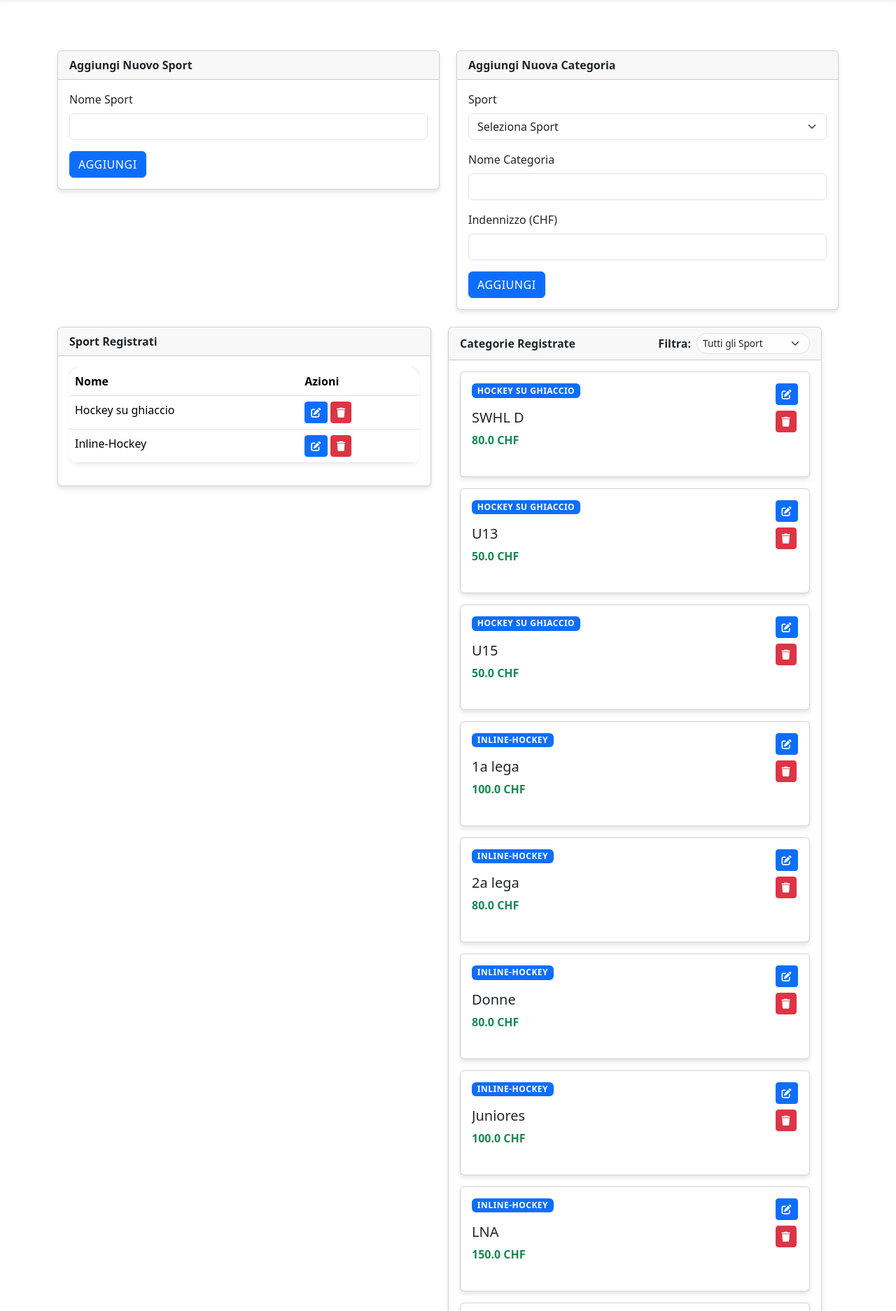
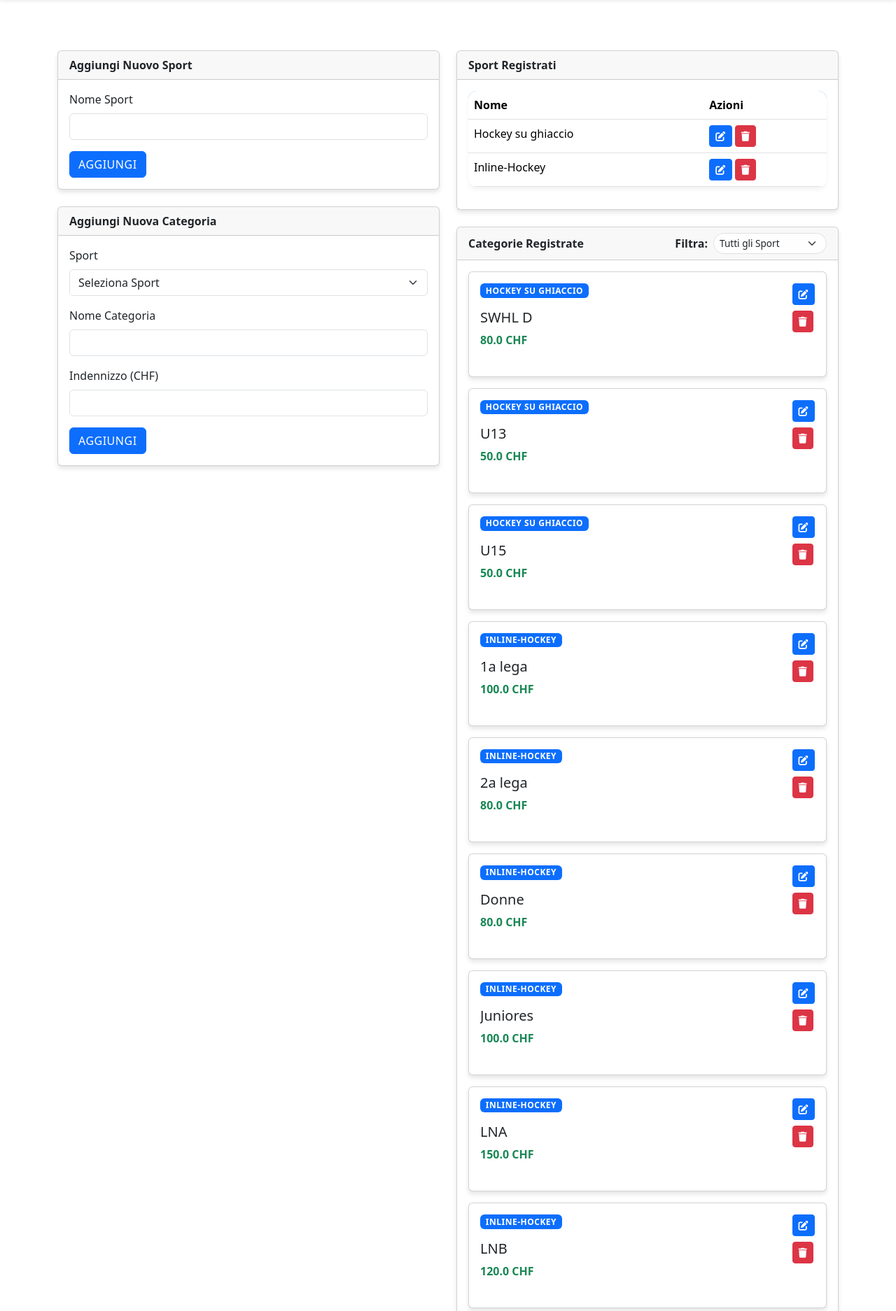
Before and after one commit to miich65/Gestione-convocazioni, a FastAPI app: page /gestione-sport in a window 1280 px wide. Shown: the part 56-1930 px from the top of the page at 70% size. Run offline with FastAPI, Linux system fonts and the light colour scheme; data comes from the database, SQL or seed files in the repository.

Commit message:
Update gestione-sport.html

```diff
--- a/app/templates/gestione-sport.html
+++ b/app/templates/gestione-sport.html
@@ -13,9 +13,10 @@
 {% include 'partials/navbar.html' %}
 
 <div class="container py-5">
-    <div class="row">
-        <!-- Form Aggiunta Sport -->
+    <!-- Colonna sinistra: Aggiungi Sport e Aggiungi Categoria (uno sotto l'altro) -->
+    <div class="row mb-4">
         <div class="col-md-6">
+            <!-- Form Aggiunta Sport -->
             <div class="card mb-4">
                 <div class="card-header">Aggiungi Nuovo Sport</div>
                 <div class="card-body">
@@ -28,11 +29,9 @@
                     </form>
                 </div>
             </div>
-        </div>
 
-        <!-- Form Aggiunta Categoria -->
-        <div class="col-md-6">
-            <div class="card mb-4">
+            <!-- Form Aggiunta Categoria (ora sotto Aggiungi Sport) -->
+            <div class="card">
                 <div class="card-header">Aggiungi Nuova Categoria</div>
                 <div class="card-body">
                     <form action="/add-categoria" method="post">
@@ -59,10 +58,10 @@
             </div>
         </div>
 
-    <!-- Elenco Sport e Categorie -->
-    <div class="row">
+        <!-- Colonna destra: Sport Registrati e Categorie Registrate (uno sotto l'altro) -->
         <div class="col-md-6">
-            <div class="card">
+            <!-- Sport Registrati (ora sopra Categorie Registrate) -->
+            <div class="card mb-4">
                 <div class="card-header">Sport Registrati</div>
                 <div class="card-body">
                     <table class="table">
@@ -93,8 +92,8 @@
                     </table>
                 </div>
             </div>
-        </div>
-        <div class="col-md-6">
+
+            <!-- Categorie Registrate -->
             <div class="card">
                 <div class="card-header d-flex justify-content-between align-items-center">
                     <span>Categorie Registrate</span>
```
